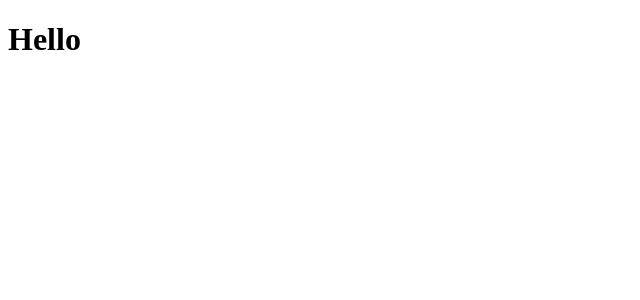
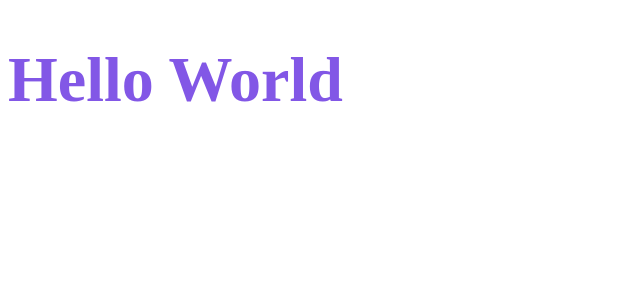
Before and after one commit to J-Breno/dtmoney, a React (Create React App) app: page / in a window 1280 px wide. Shown: the top 300 px of the page, without its empty margins (0-640 px from the left). Built offline with nearby package versions, Linux system fonts and the light colour scheme; the HTML template or start-up script is replaced by a standard one.

Commit message:
Instalando o styled components

```diff
--- a/package.json
+++ b/package.json
@@ -6,6 +6,7 @@
     "react": "^18.3.1",
     "react-dom": "^18.3.1",
     "react-scripts": "5.0.1",
+    "styled-components": "^6.1.13",
     "web-vitals": "^2.1.0"
   },
   "devDependencies": {
@@ -16,6 +17,7 @@
     "@types/node": "^16.7.13",
     "@types/react": "^18.0.0",
     "@types/react-dom": "^18.0.0",
+    "@types/styled-components": "^5.1.34",
     "typescript": "^4.4.2"
   },
   "scripts": {
--- /dev/null
+++ b/public/index.html
@@ -0,0 +1,12 @@
+<!DOCTYPE html>
+<html lang="en">
+<head>
+    <meta charset="UTF-8">
+    <meta name="viewport" content="width=device-width, initial-scale=1.0">
+    <title>dtmoney</title>
+</head>
+<body>
+    <noscript>You need to enable JavaScript to run this app.</noscript>
+    <div id="root"></div>
+</body>
+</html>
--- a/src/App.tsx
+++ b/src/App.tsx
@@ -1,7 +1,14 @@
+import styled from "styled-components";
+
+const Title = styled.h1`
+  font-size: 64px;
+  color: #8257e6;
+`
+
 export function App() {
   return (
     <div className="App">
-     <h1>Hello</h1>
+     <Title>Hello World</Title>
     </div>
   );
 }
```
Also changed, not shown: 1 other file (tests, documents, lock files or other folders).
